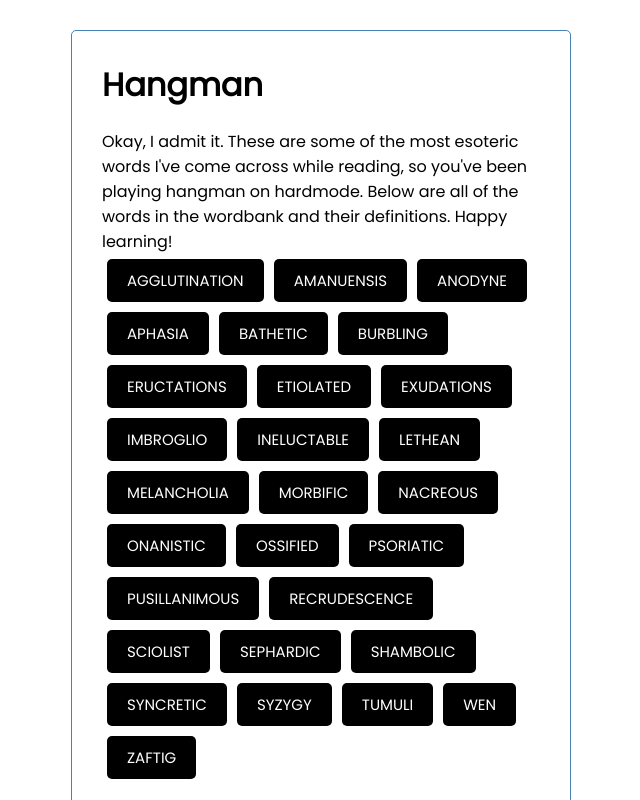
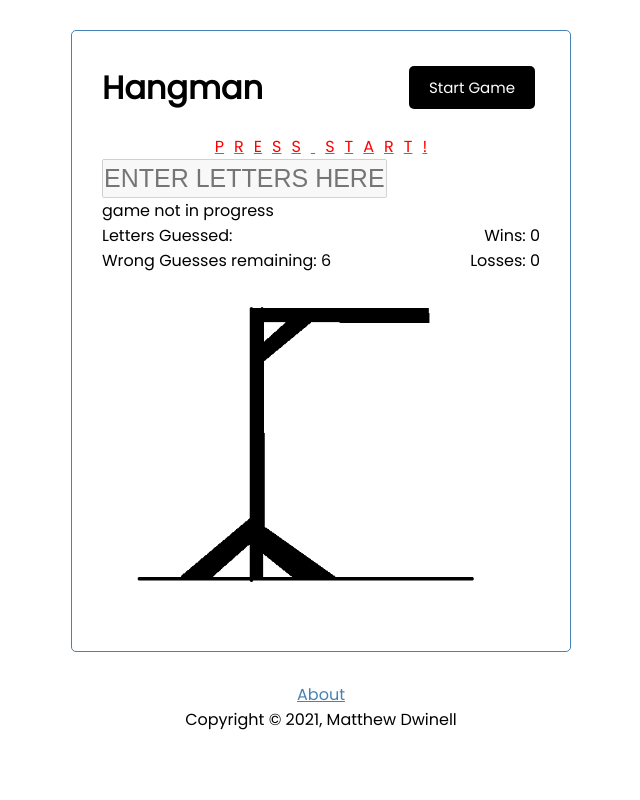
Before and after one commit to MattDwinell/react-hang-man, a React (Create React App) app: page /about in a window 1280 px wide. Shown: the top 800 px of the page, without its empty margins (319-959 px from the left). Built offline with nearby package versions, Linux system fonts and the light colour scheme.

Commit message:
changing routing to hash, working on gh pages integration

```diff
--- a/src/App.js
+++ b/src/App.js
@@ -1,6 +1,6 @@
 import React from 'react';
 import {useState} from 'react'
-import {BrowserRouter as Router, Route} from 'react-router-dom'
+import {HashRouter as Router, Link, Route} from 'react-router-dom'
 import Header from './Components/Header'
 import Word from './Components/Word'
 import Display from './Components/Display'
@@ -143,13 +143,13 @@ if(predWrong >= 6){
   }
 
   return(
-    <Router>
+    <Router basename={process.env.PUBLIC_URL}>
     <div className = 'container' >
     <Header toggleGame = {toggleGame} gameInProgress = {gameInProgress}/>
 
 
 
-    <Route path={process.env.PUBLIC_URL + '/'} exact render={(props)=>(
+    <Route exact path={'/'}  render={(props)=>(
       <>
 
       <Word guesses = {guesses} letters= { gameInProgress ? letters : null}/>
@@ -159,7 +159,7 @@ if(predWrong >= 6){
       <Modal closeModal = {startNewGame} message={message} display={mounted}/>
       </>
     )}/>
-    <Route path = {process.env.PUBLIC_URL + '/about'} render={(props)=>(
+    <Route path = {'/about'} render={(props)=>(
       <About Words = {Words} Definitions = {Definitions}/>
 
     )}/>
```
